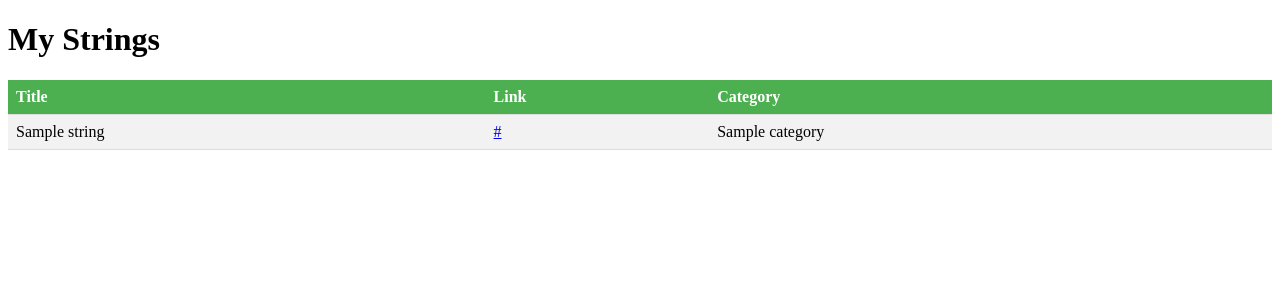
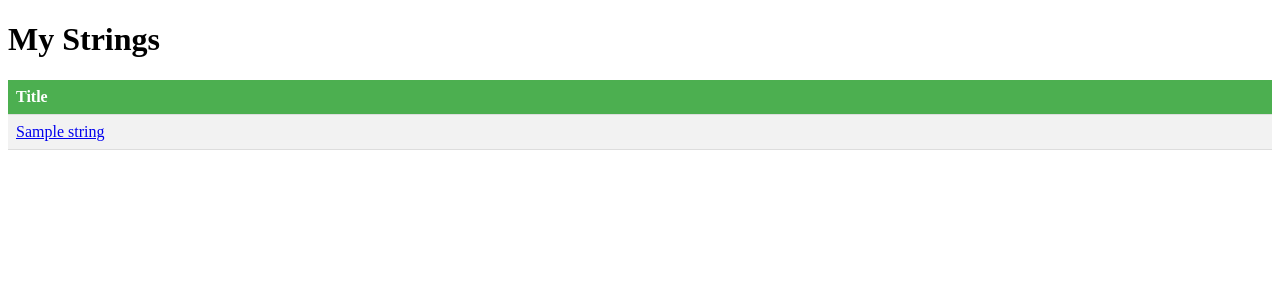
Before and after one commit to mwatanabe-arent/backend, a Django app: template hatebu/templates/my_template.html in a window 1280 px wide. Shown: the top 300 px of the page. Run offline with Django 3.2, Linux system fonts and the light colour scheme; the template is opened without the code that fills it: most values are stand-ins (such as "Sample title", 1, 10 or a date in 2020).

Commit message:
多分タイトルの文字だけほしいはずなので、リンクは中に入れ込んだ

```diff
--- a/hatebu/templates/my_template.html
+++ b/hatebu/templates/my_template.html
@@ -13,14 +13,10 @@
     <table>
         <tr>
             <th>Title</th>
-            <th>Link</th>
-            <th>Category</th>
         </tr>
         {% for string in my_strings %}
         <tr>
-            <td>{{ string.title }}</td>
-            <td><a href="{{ string.link }}">{{ string.link }}</a></td>
-            <td>{{ string.category }}</td>
+            <td><a href="{{ string.link }}">{{ string.title }}</a></td>
         </tr>
         {% endfor %}
     </table>
```
